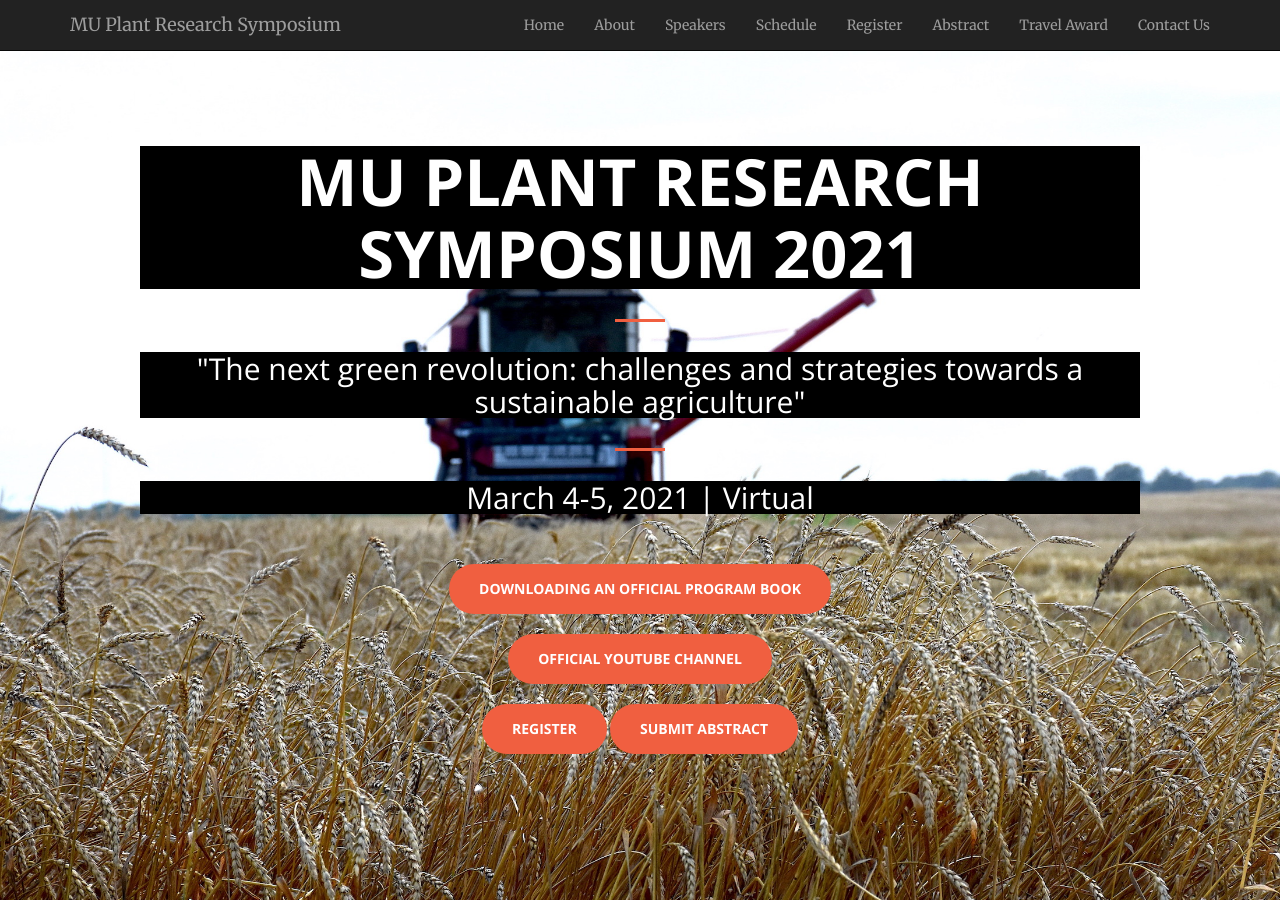
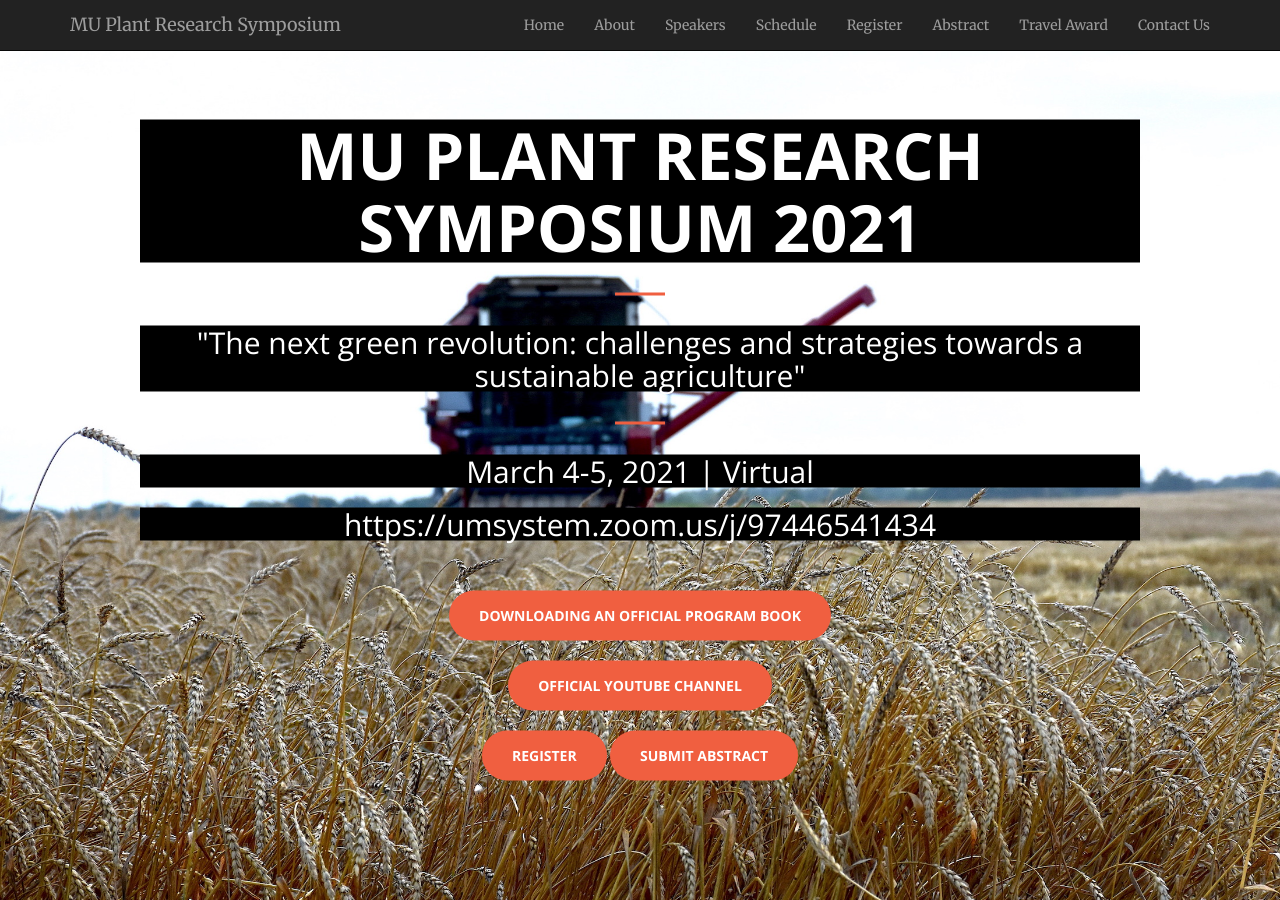
Before and after one commit to mupioneersymposium/mupioneersymposium.github.io, a Jekyll site: the page built from index.html, in a window 1280 px wide and 900 px high. Built offline with Jekyll 4.4.1, drawn with Linux system fonts in a browser that asks for light colours.

Commit message:
Update header.html

```diff
--- a/_includes/header.html
+++ b/_includes/header.html
@@ -6,6 +6,7 @@
             <h2 style="background-color:black;">"The next green revolution: challenges and strategies towards a sustainable agriculture"</h2>
             <hr>
             <h2 style="background-color:black;">March 4-5, 2021 | Virtual </h2>
+            <h2 style="background-color:black;">https://umsystem.zoom.us/j/97446541434</h2>
             <br/><br/>
             <a target="_blank" href="https://drive.google.com/file/d/1VjnUJz2nTVGwZcK-j61eVeZIjGsMU3Tz/view?usp=sharing" class="btn btn-primary btn-xl page-scroll">Downloading an Official Program Book</a><br/><br/>
             <a target="_blank" href="https://www.youtube.com/channel/UCx_xqiB6fEu-4e_f5nmf-gw/videos" class="btn btn-primary btn-xl page-scroll">Official YouTube Channel</a>
```
